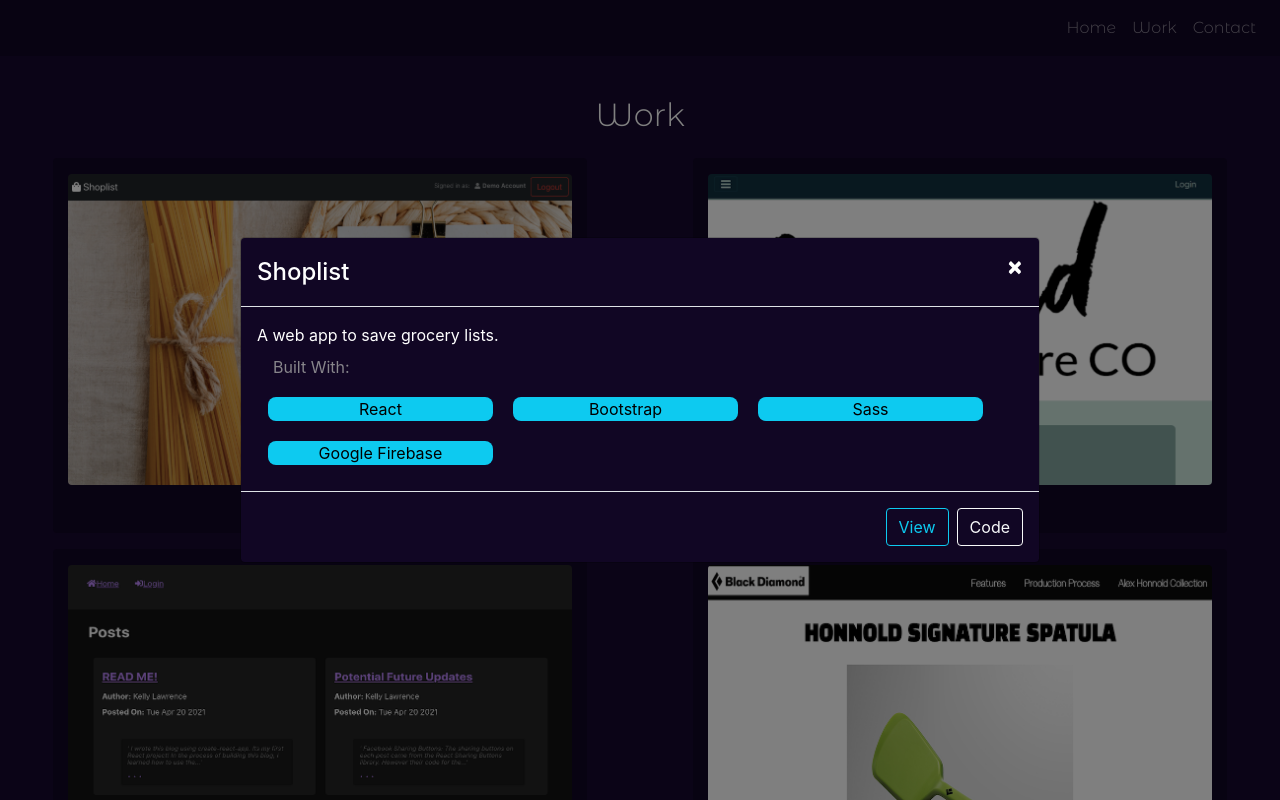
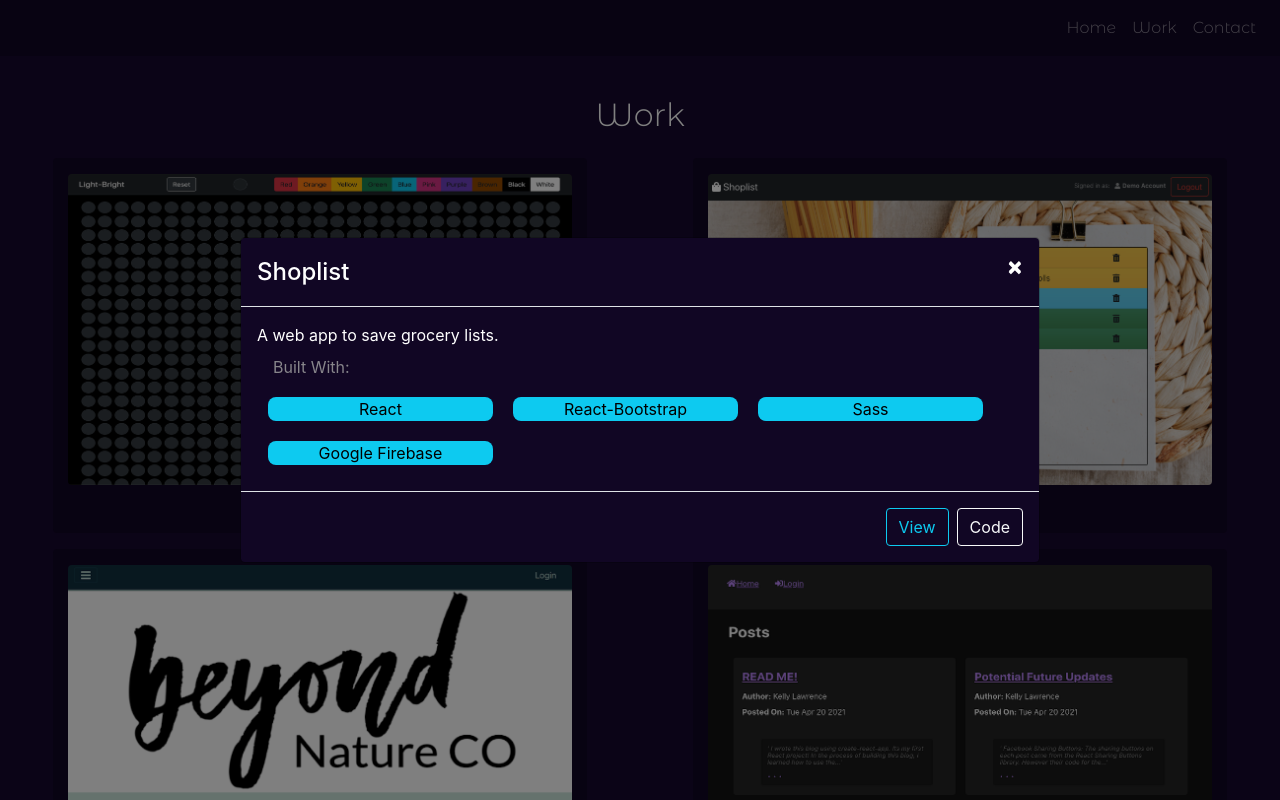
Before and after one commit to lawrencek1992/lawrencek1992, a React (Create React App) app: page /work in a window 1280 px wide. Both pictures are taken after a click on the element "Shoplist". Built offline with nearby package versions, Linux system fonts and the light colour scheme.

Commit message:
Add Light Bright tile and modal

```diff
--- a/src/components/Modals.js
+++ b/src/components/Modals.js
@@ -3,10 +3,38 @@ import Modal from 'react-bootstrap/Modal';
 import Row from 'react-bootstrap/Row';
 import Col from 'react-bootstrap/Col';
 
+export const LightBrightModal = ({ lightBrightModal, setLightBrightModal }) => {
+    const hideModal = () => {
+        setLightBrightModal(false)
+    };
+
+    return (
+        <Modal show={lightBrightModal} onHide={hideModal} size="lg" centered>
+            <Modal.Header closeButton>
+                <Modal.Title>Light Bright</Modal.Title>
+            </Modal.Header>
+            <Modal.Body>
+                <article>A Light Bright web app</article>
+                <label className="pl-3 pt-2 technologies-label">Built With:</label>
+                <Row className=" text-center pl-3">
+                    <Col className="col-sm-3">React</Col>
+                    <Col clasName="col-sm-3">Reactstrap</Col>
+                    <Col className="col-sm-3">Redux</Col>
+                </Row>
+            </Modal.Body>
+            <Modal.Footer>
+                <a href="https://light-bright.netlify.app/" class="btn btn-outline-info" target="_blank" rel="noreferrer noopener">View</a>
+                <a href="https://github.com/lawrencek1992/light-bright.git" class="btn btn-outline-light" target="_blank" rel="noreferrer noopener">Code</a>
+            </Modal.Footer>
+        </Modal>
+    );
+};
+
 export const ShoplistModal = ({ shoplistModal, setShoplistModal}) => {
     const hideModal = () => {
-        setShoplistModal(false);
-    }
+        setShoplistModal(false)
+    };
+
     return (
         <Modal show={shoplistModal} onHide={hideModal} size="lg" centered>
             <Modal.Header closeButton>
@@ -19,7 +47,7 @@ export const ShoplistModal = ({ shoplistModal, setShoplistModal}) => {
                 <label className="pl-3 pt-2 technologies-label">Built With:</label>
                 <Row className="text-center pl-3">
                     <Col className="col-sm-3">React</Col>
-                    <Col className="col-sm-3">Bootstrap</Col>
+                    <Col className="col-sm-3">React-Bootstrap</Col>
                     <Col className="col-sm-3">Sass</Col>
                     <Col className="col-sm-3">Google Firebase</Col>
                 </Row>
@@ -48,7 +76,7 @@ export const BeyondNatureModal = ({ beyondNatureModal, setBeyondNatureModal}) =>
                 <label className="pl-3 pt-2 technologies-label">Built With:</label>
                 <Row className="text-center pl-3">
                     <Col className="col-sm-3">React</Col>
-                    <Col className="col-sm-3">Bootstrap</Col>
+                    <Col className="col-sm-3">React-Bootstrap</Col>
                     <Col className="col-sm-3">Sass</Col>
                     <Col className="col-sm-3">Google Firebase</Col>
                     <Col className="col-sm-3">Filepond Image Uploader</Col>
--- a/src/components/Work.js
+++ b/src/components/Work.js
@@ -9,6 +9,7 @@ import productPhoto from '../media/product-photo.png';
 import palindromePhoto from '../media/palindrome-photo.png';
 import surveyPhoto from '../media/survey-photo.png';
 import beyondNaturePhoto from '../media/beyond-nature-photo.png';
+import lightBrightPhoto from '../media/light-bright-photo.png';
 import { ShoplistModal, BlogModal, ProductModal, PalindromeModal, SurveyModal, BeyondNatureModal } from './Modals';
 
 const Work = () => {
@@ -18,13 +19,29 @@ const Work = () => {
     const [palindromeModal, setPalindromeModal] = useState(false);
     const [surveyModal, setSurveyModal] = useState(false);
     const [beyondNatureModal, setBeyondNatureModal] = useState(false);
+    const [lightBrightModal, setLightBrightModal] = useState(false);
 
     return (
         <Container className="Work" fluid>
             <h1 className="mt-5 pt-5 text-center" id="work-title">
                 Work
             </h1>
-            <Row className="justify-content-around" id="projects-grid">
+            <Row className="justify-content-around pb-4" id="projects-grid">
+                <Col
+                    xs={10}
+                    sm={5}
+                    className="project-tile rounded mt-3"
+                    onClick={() => setLightBrightModal(true)}
+                >
+                    <Image
+                        src={lightBrightPhoto}
+                        alt="Screen shot of a Light Bright web app"
+                        className="mt-3 mb-2 project-image"
+                        fluid
+                        rounded/>
+                    <br />
+                    <p class="project-title text-center">Light Bright</p>
+                </Col>
                 <Col
                     xs={10}
                     sm={5}
```
Also changed, not shown: src/media/light-bright-photo.png (added).
